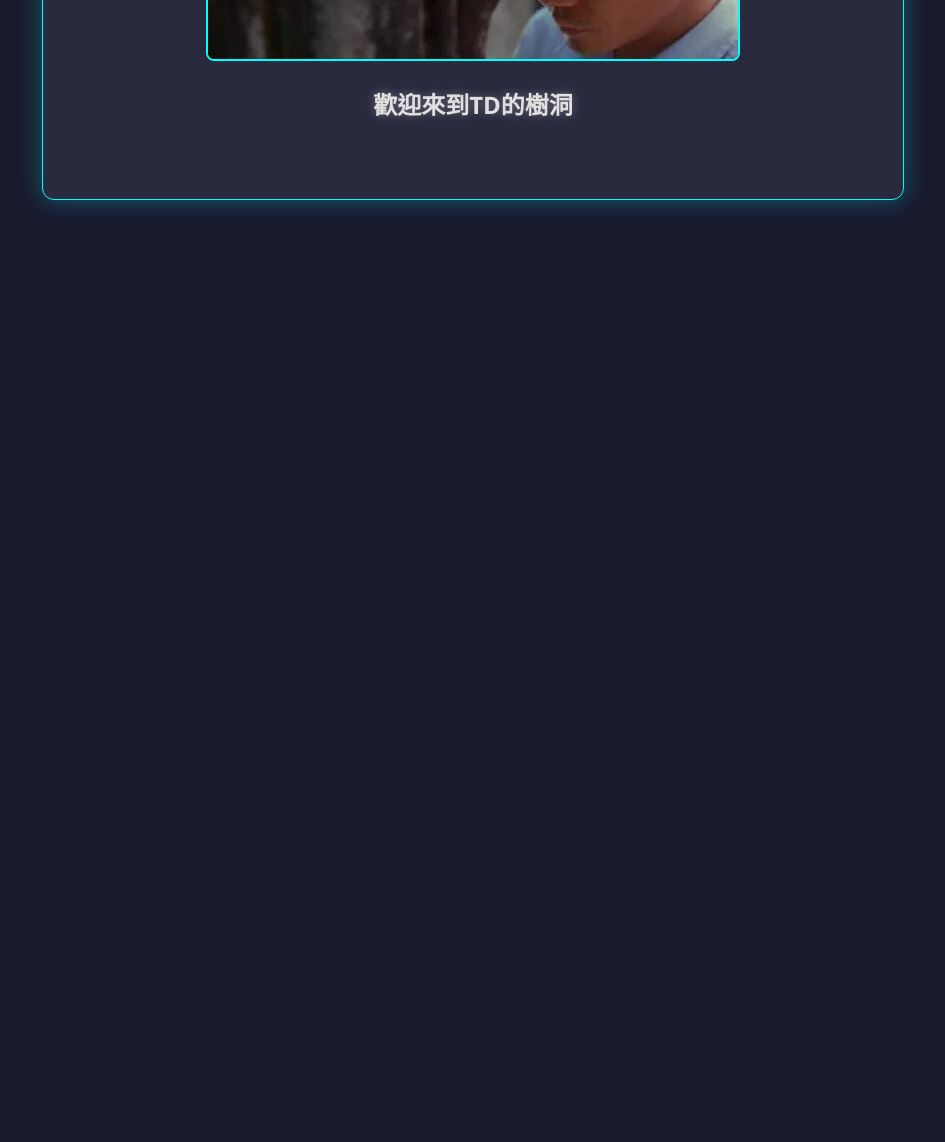
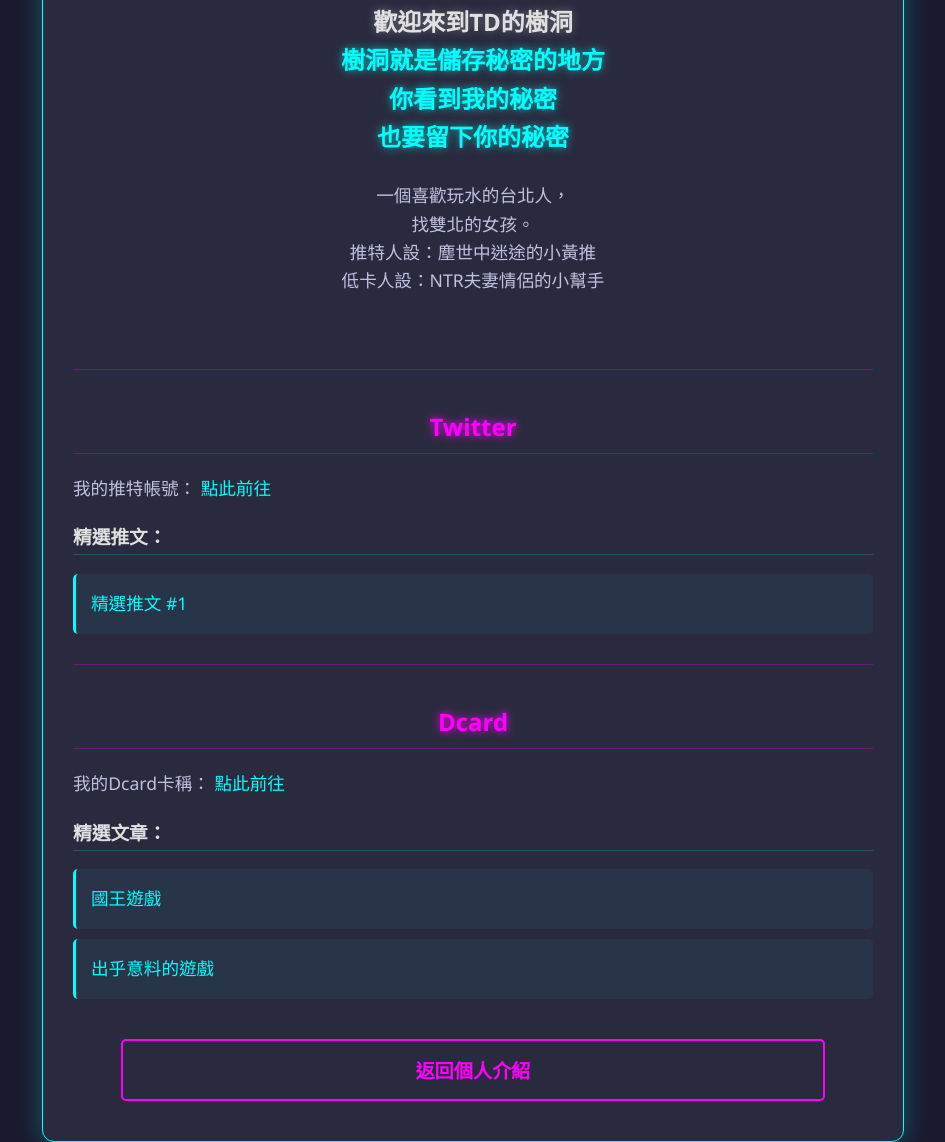
Before and after one commit to oopswhite/tylerdurden6033, a plain HTML site: page content.html in a window 1280 px wide. Shown: the part 517-1659 px from the top of the page, without its empty margins (167-1112 px from the left). Before the commit the page ends 840 px from the top, so only its background shows below. Drawn offline with Linux system fonts and the light colour scheme; sample sign-in values are in the browser's storage.

Commit message:
Update content.html

```diff
--- a/content.html
+++ b/content.html
@@ -139,4 +139,48 @@
             <img src="assets/images/treehole.jpeg" alt="Tree Hole Scene" class="header-image">
 
             <h2 class="welcome-title">
-                歡迎來到TD的樹洞
+                歡迎來到TD的樹洞<br>
+                <span class="neon-text-cyan">
+                    樹洞就是儲存秘密的地方<br>
+                    你看到我的秘密<br>
+                    也要留下你的秘密
+                </span>
+            </h2>
+
+            <p class="intro-text-secondary">
+                一個喜歡玩水的台北人，<br>
+                找雙北的女孩。<br>
+                推特人設：塵世中迷途的小黃推<br>
+                低卡人設：NTR夫妻情侶的小幫手
+            </p>
+        </div>
+
+        <div class="content-section">
+            <h2>Twitter</h2>
+            <p>
+                我的推特帳號： <a href="https://x.com/TylerDurden6033" target="_blank">點此前往</a>
+            </p>
+            <h3>精選推文：</h3>
+            <ul>
+                <li><a href="https://x.com/TylerDurden6033/status/1935636495953756421" target="_blank">精選推文 #1</a> </li>
+            </ul>
+        </div>
+
+        <div class="content-section">
+            <h2>Dcard</h2>
+            <p>
+                我的Dcard卡稱： <a href="https://www.dcard.tw/@tylerdurden6" target="_blank">點此前往</a>
+            </p>
+            <h3>精選文章：</h3>
+            <ul>
+                <li><a href="https://www.dcard.tw/f/sex/p/241200775?cid=48DE92C8-B97F-4102-9246-E4AC9F516823" target="_blank">國王遊戲</a> </li>
+                <li><a href="https://www.dcard.tw/f/sex/p/257542454?cid=29C6C464-F0EF-4210-AE61-2ADC5A126164" target="_blank">出乎意料的遊戲</a> </li>
+            </ul>
+        </div>
+
+        <a href="index.html" class="nav-button">返回個人介紹</a>
+
+    </div>
+
+</body>
+</html>
```
